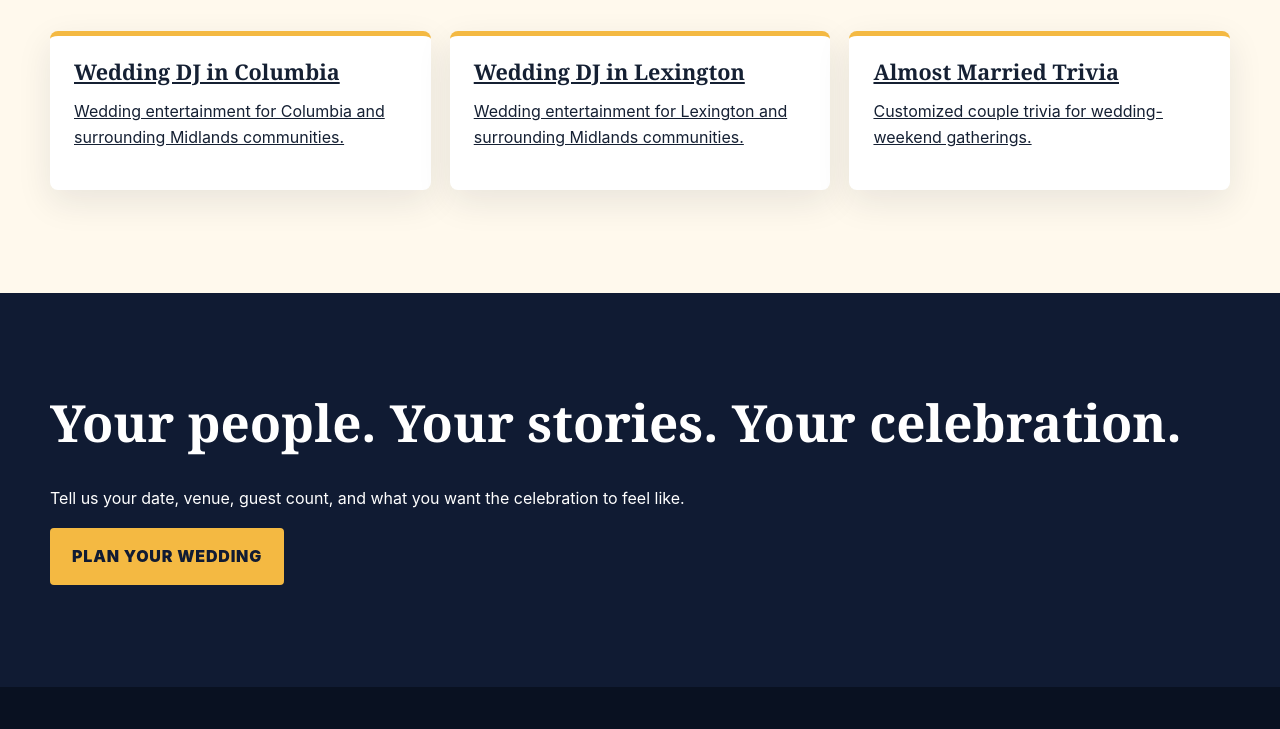
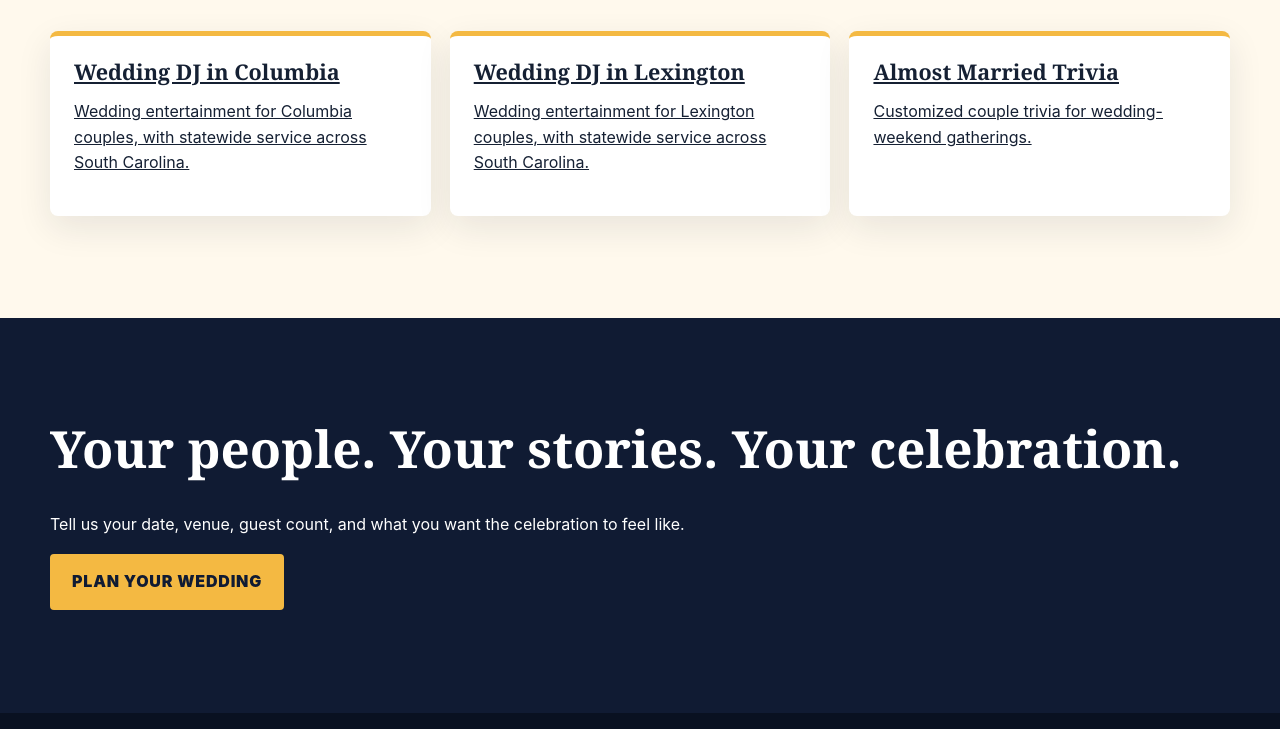
Before and after one commit to jelledge9121/four-dogs-current-site-reference, an Astro site: page /weddings in a window 1280 px wide. Shown: the part 2876-3605 px from the top of the page. Built offline with nearby package versions, Linux system fonts and the light colour scheme; Astro itself is replaced by a stand-in of ours.

Commit message:
Clarify statewide wedding coverage on local cards

```diff
--- a/src/pages/weddings.astro
+++ b/src/pages/weddings.astro
@@ -54,8 +54,8 @@ const review = reviews.find((item) => item.id === 'susan-leonard-facebook');
       <p class="eyebrow">Wedding DJ near you</p>
       <h2>Explore local wedding entertainment.</h2>
       <div class="grid">
-        <a class="card" href="/wedding-dj-columbia-sc/"><h3>Wedding DJ in Columbia</h3><p>Wedding entertainment for Columbia and surrounding Midlands communities.</p></a>
-        <a class="card" href="/wedding-dj-lexington-sc/"><h3>Wedding DJ in Lexington</h3><p>Wedding entertainment for Lexington and surrounding Midlands communities.</p></a>
+        <a class="card" href="/wedding-dj-columbia-sc/"><h3>Wedding DJ in Columbia</h3><p>Wedding entertainment for Columbia couples, with statewide service across South Carolina.</p></a>
+        <a class="card" href="/wedding-dj-lexington-sc/"><h3>Wedding DJ in Lexington</h3><p>Wedding entertainment for Lexington couples, with statewide service across South Carolina.</p></a>
         <a class="card" href="/services/almost-married-trivia-experience/"><h3>Almost Married Trivia</h3><p>Customized couple trivia for wedding-weekend gatherings.</p></a>
       </div>
     </div>
```
